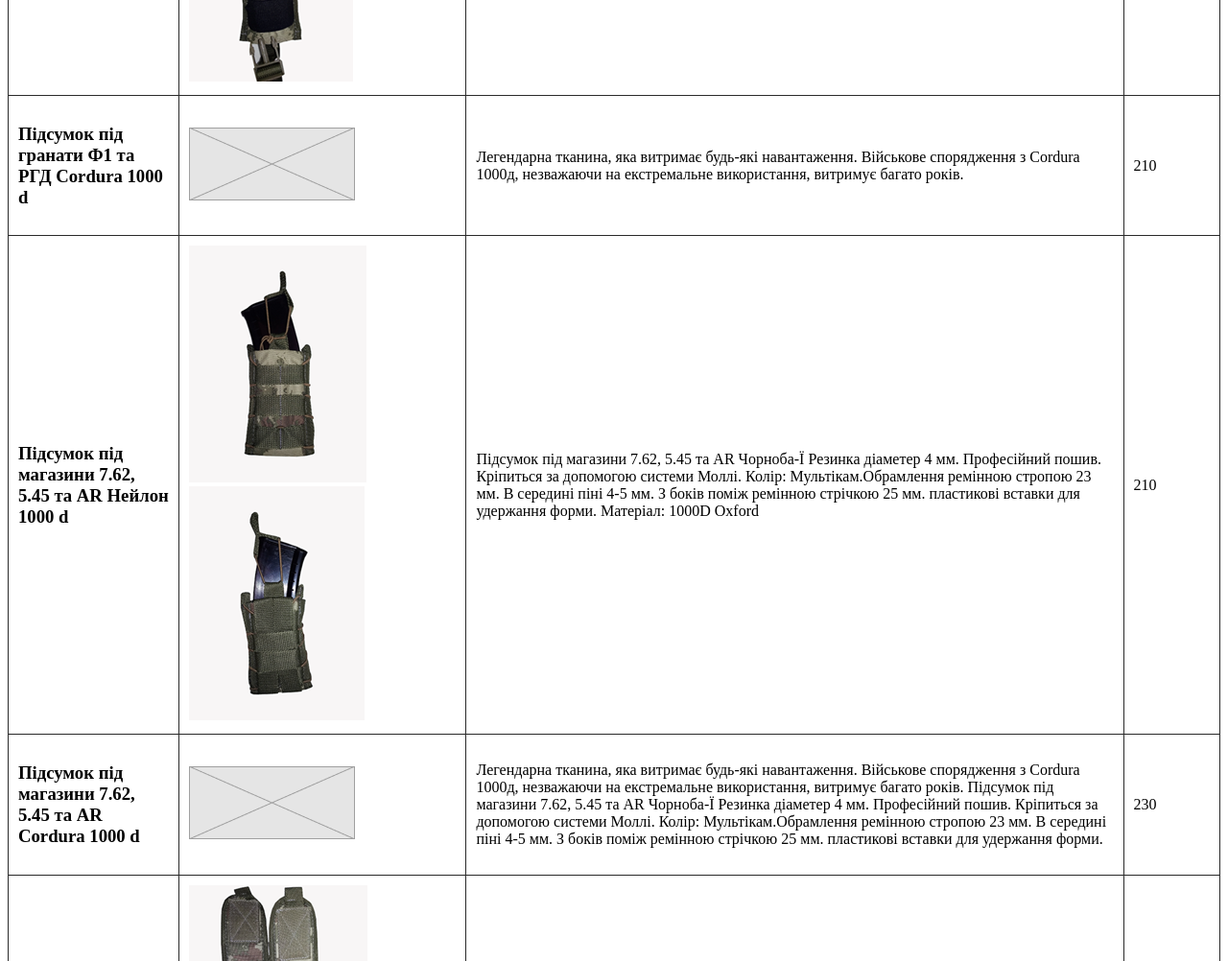
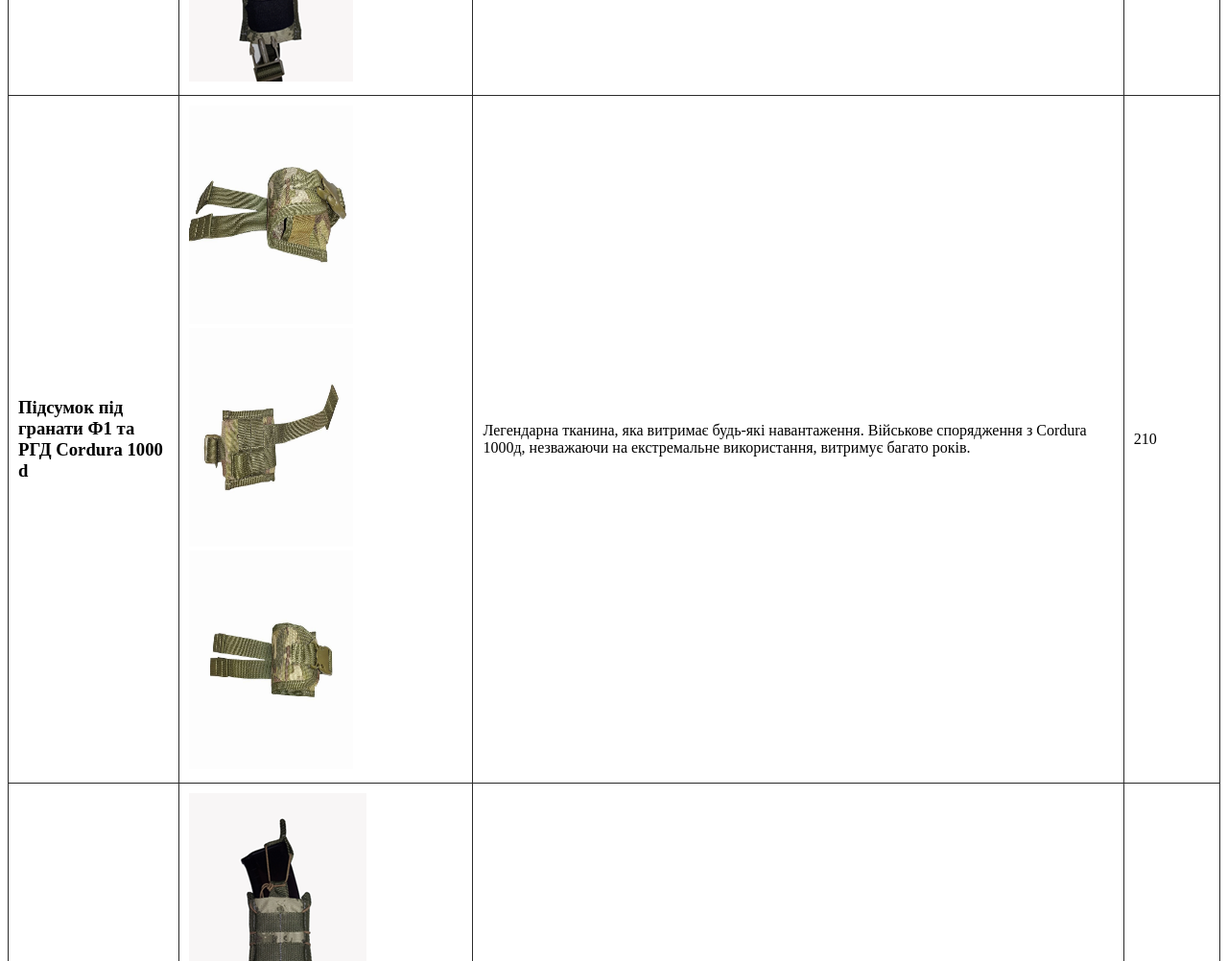
Before and after one commit to Kostiantyn-Radchenko/Shop-V.1, a plain HTML site: page index.html in a window 1280 px wide. Shown: the part 1680-2682 px from the top of the page at 96% size. Drawn offline with Linux system fonts and the light colour scheme.

Commit message:
add new case for granade foto

```diff
--- a/index.html
+++ b/index.html
@@ -364,7 +364,24 @@
               </td>
 
               <td>
-                <img src="./images/Rectangle.png" alt="Rectangle" />
+                <img
+                  src="./images/forgranadCordura1000d.jpg"
+                  alt="case for Granade F1 Cordura1000d"
+                  width="171"
+                  height="228"
+                />
+                <img
+                  src="./images/forgranad1Cordura1000d.jpg"
+                  alt="case for Granade F1 Cordura1000d"
+                  width="171"
+                  height="228"
+                />
+                <img
+                  src="./images/forgranad2Cordura1000d.jpg"
+                  alt="case for Granade F1 Cordura1000d"
+                  width="171"
+                  height="228"
+                />
               </td>
 
               <td>
```
Also changed, not shown: images/forgranad1Cordura1000d.jpg (added), images/forgranad2Cordura1000d.jpg (added), images/forgranadCordura1000d.jpg (added).
